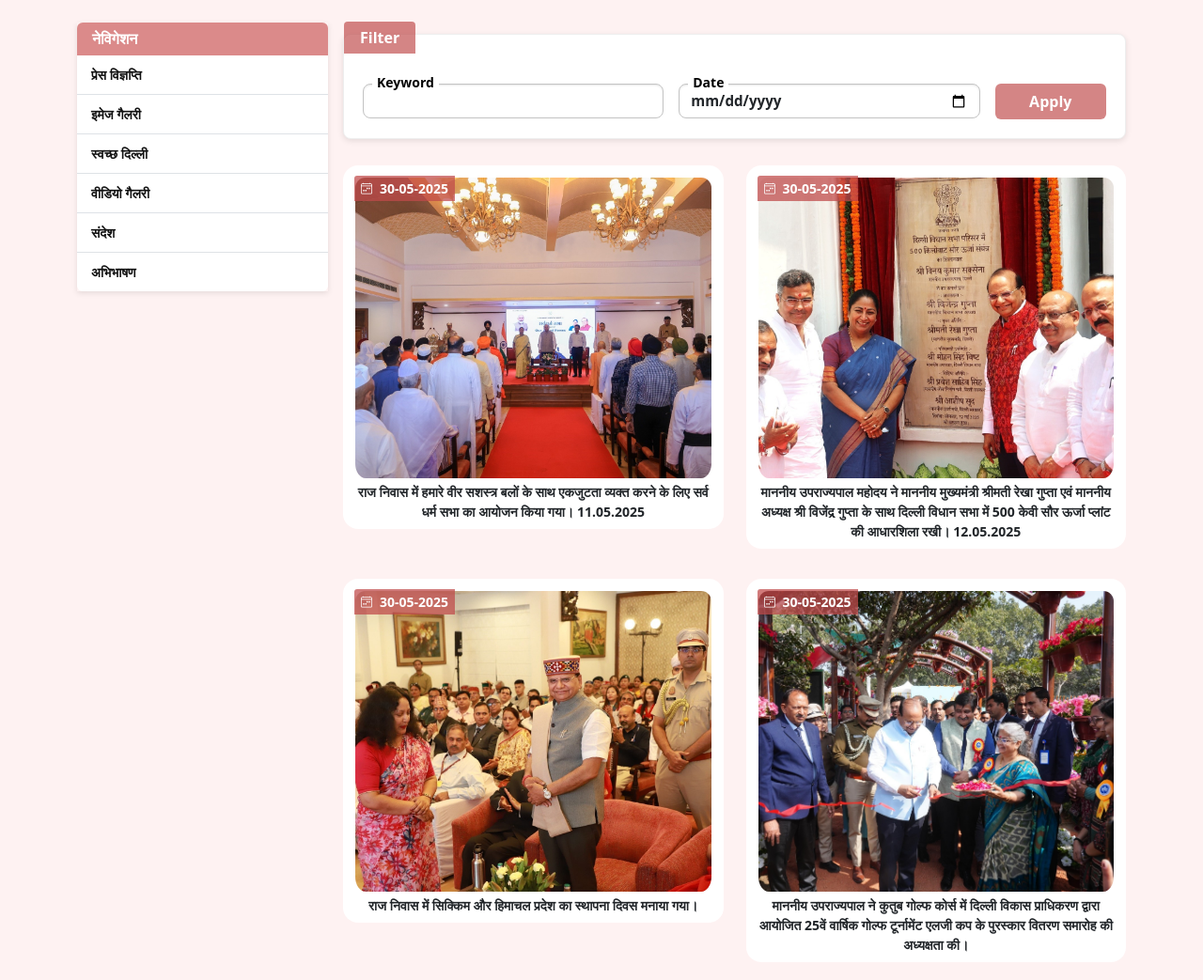
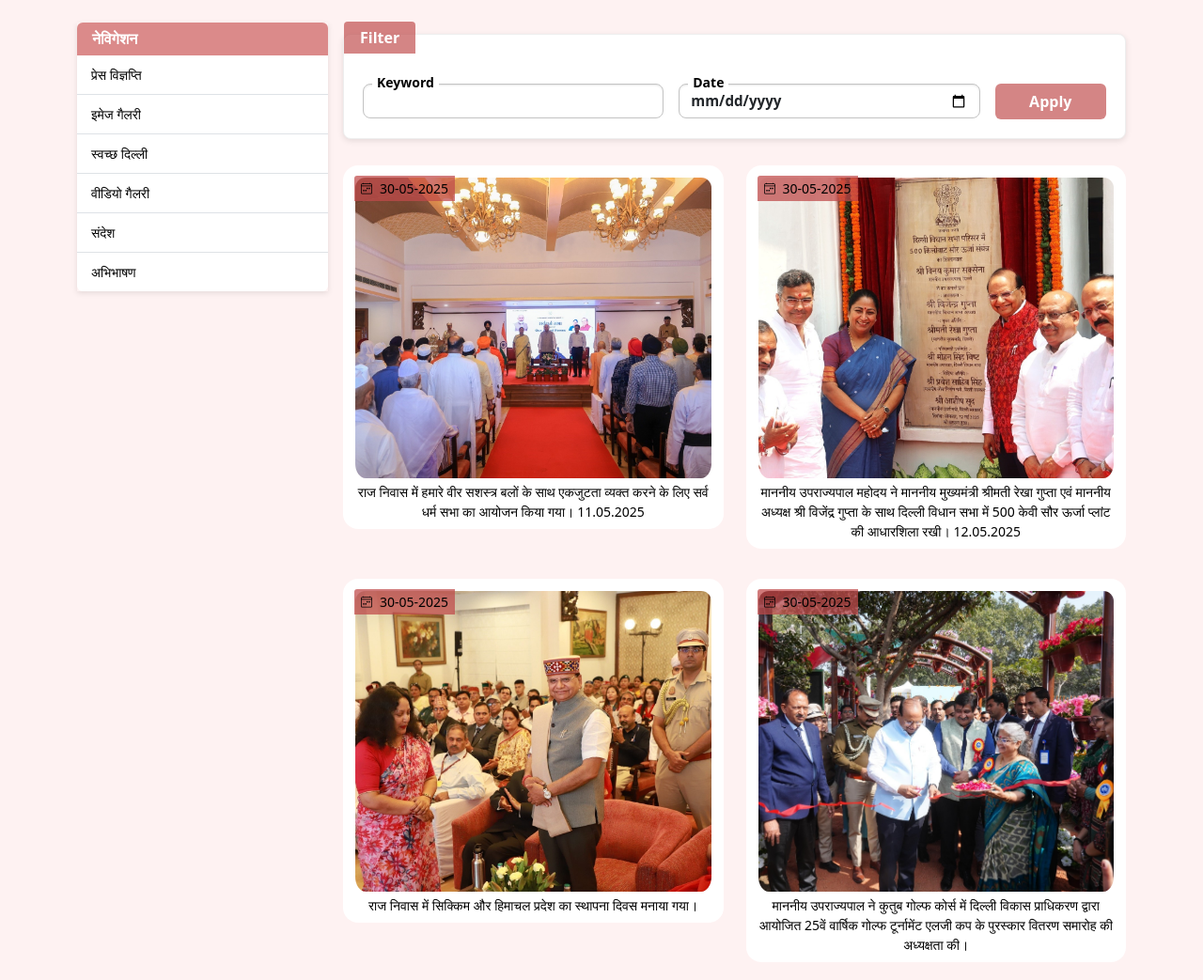
Before and after one commit to Justin-Arbaz/photo_gallery_hindi, a plain HTML site: page index.html in a window 1280 px wide. Shown: the top 1043 px of the page at 94% size. Drawn offline with nearby package versions, Linux system fonts and the light colour scheme.

Commit message:
Update style.css

```diff
--- a/style.css
+++ b/style.css
@@ -20,9 +20,9 @@ body {
 
 .sidebar ul li a {
   display: block;
-  color: #111;
+  color: #000;
   text-decoration: none;
-  font-weight: 600;
+  font-weight: 500;
   font-size: 14px;
 }
 
@@ -164,7 +164,8 @@ body {
 .gallery p {
   font-size: 14px;
   margin-bottom: 0;
-   font-weight: 600;
+   font-weight: 500;
+   color: #000;
 }
 
 .gallery-box {
```
